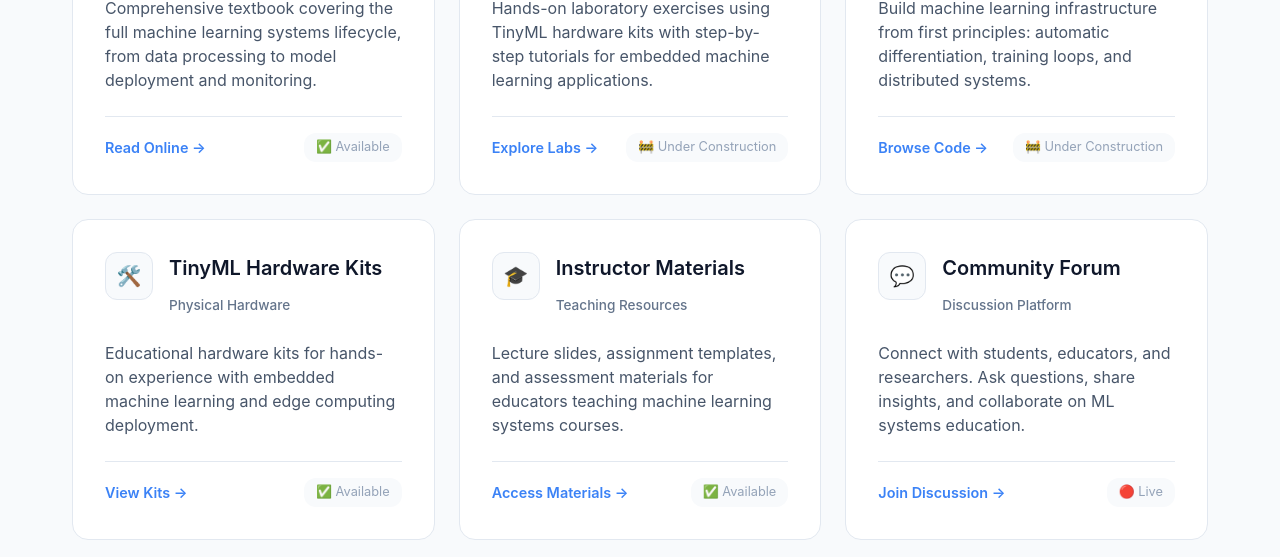
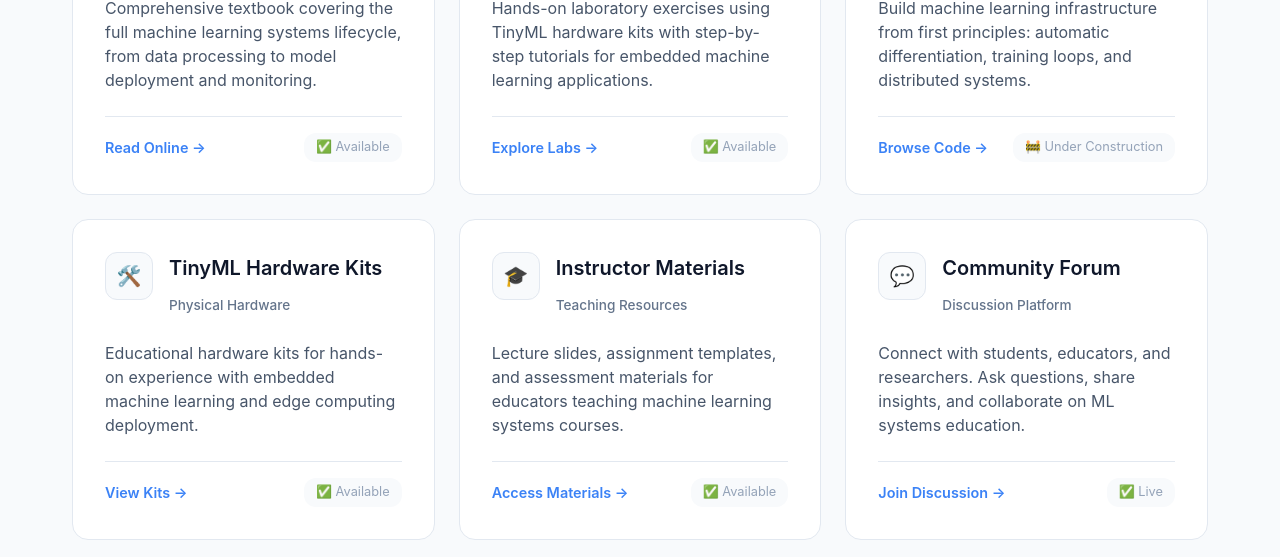
Before and after one commit to MLSysBook/mlsysbook, a plain HTML site: page index.html in a window 1280 px wide. Shown: the part 1040-1597 px from the top of the page. Drawn offline with Linux system fonts and the light colour scheme.

Commit message:
Fix lab exercises and community forum status indicators
- Lab Exercises: Change to '✅ Available' (labs are ready for use)
- Community Forum: Change to '✅ Live' with green checkmark (active and ready)
- Consistent green checkmark system for all available/live resources

```diff
--- a/index.html
+++ b/index.html
@@ -746,7 +746,7 @@
                     </p>
                     <div class="resource-footer">
                         <span class="resource-link">Explore Labs →</span>
-                        <span class="resource-status">🚧 Under Construction</span>
+                        <span class="resource-status">✅ Available</span>
                     </div>
                 </a>
 
@@ -814,7 +814,7 @@
                     </p>
                     <div class="resource-footer">
                         <span class="resource-link">Join Discussion →</span>
-                        <span class="resource-status">🔴 Live</span>
+                        <span class="resource-status">✅ Live</span>
                     </div>
                 </a>
             </div>
```
